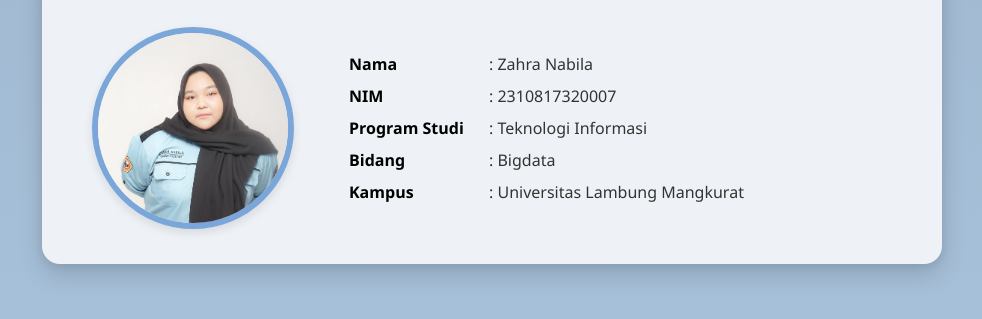
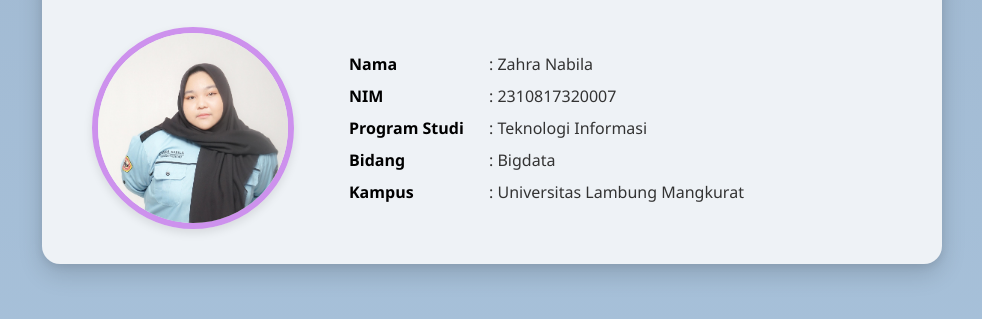
Before and after one commit to biilaaa/Komputasi-Awan, a plain HTML site: page index.html in a window 1280 px wide. Shown: the part 319-638 px from the top of the page, without its empty margins (148-1130 px from the left). Drawn offline with Linux system fonts and the light colour scheme.

Commit message:
Update warna

```diff
--- a/index.html
+++ b/index.html
@@ -45,7 +45,7 @@
         height: 190px;
         border-radius: 50%;
 
-        border: 6px solid #7aa6d9;
+        border: 6px solid #cd91ed;
 
         object-fit: cover;
 
```
